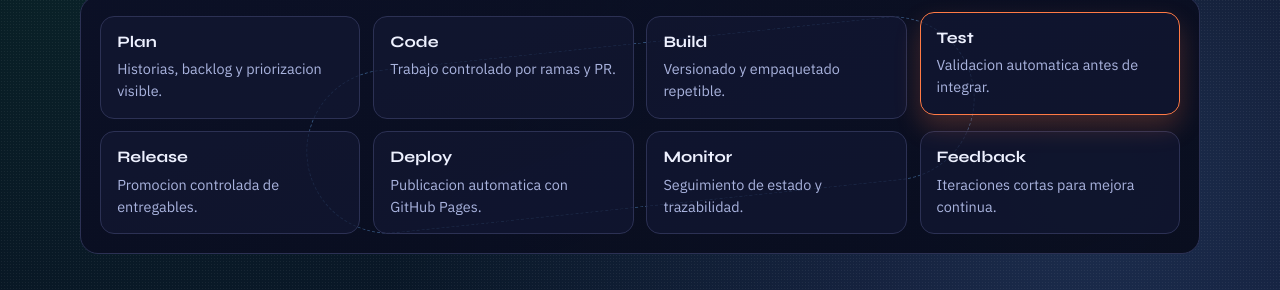
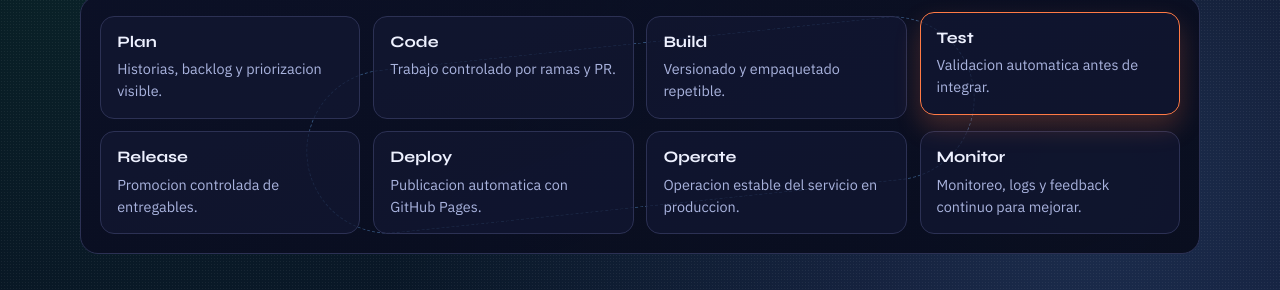
Before and after one commit to luiscdano/DevOps.E2, a plain HTML site: page docs/semanas.html in a window 1280 px wide. Shown: the part 196-486 px from the top of the page. Drawn offline with Linux system fonts and the light colour scheme.

Commit message:
chore(semanas): alinear pipeline a ciclo clasico con operate

```diff
--- a/docs/semanas.html
+++ b/docs/semanas.html
@@ -14,7 +14,7 @@
       href="https://fonts.googleapis.com/css2?family=IBM+Plex+Sans:wght@400;500;600;700&family=JetBrains+Mono:wght@400;600&family=Syne:wght@500;700;800&display=swap"
       rel="stylesheet"
     />
-    <link rel="stylesheet" href="styles.css?v=20260207-05" />
+    <link rel="stylesheet" href="styles.css?v=20260207-06" />
   </head>
   <body>
     <div class="noise" aria-hidden="true"></div>
@@ -67,13 +67,13 @@
                 <h3>Deploy</h3>
                 <p>Publicacion automatica con GitHub Pages.</p>
               </article>
+              <article class="stage-card" data-stage="operate">
+                <h3>Operate</h3>
+                <p>Operacion estable del servicio en produccion.</p>
+              </article>
               <article class="stage-card" data-stage="monitor">
                 <h3>Monitor</h3>
-                <p>Seguimiento de estado y trazabilidad.</p>
-              </article>
-              <article class="stage-card" data-stage="feedback">
-                <h3>Feedback</h3>
-                <p>Iteraciones cortas para mejora continua.</p>
+                <p>Monitoreo, logs y feedback continuo para mejorar.</p>
               </article>
             </div>
           </div>
@@ -128,6 +128,6 @@
       </p>
     </footer>
 
-    <script src="script.js?v=20260207-05"></script>
+    <script src="script.js?v=20260207-06"></script>
   </body>
 </html>
```
Also changed, not shown: docs/index.html (+2 -2 lines), docs/kanban.html (+2 -2 lines).
